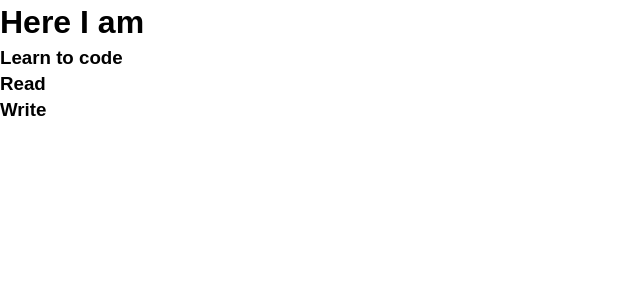
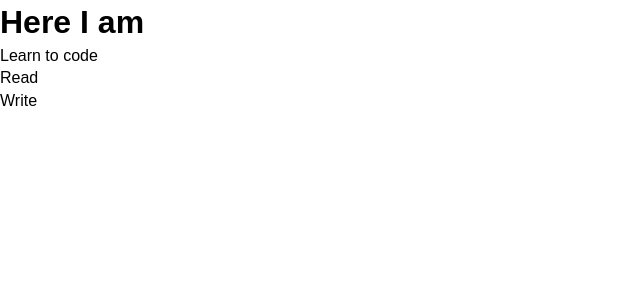
Before and after one commit to vlttx/todo, a React (Create React App) app: page / in a window 1280 px wide. Shown: the top 300 px of the page, without its empty margins (0-640 px from the left). Built offline with nearby package versions, Linux system fonts and the light colour scheme; the HTML template or start-up script is replaced by a standard one.

Commit message:
add todoItem and proptypes

```diff
--- /dev/null
+++ b/src/components/TodoItem.js
@@ -0,0 +1,18 @@
+import React, { Component } from 'react';
+import PropTypes from 'prop-types';
+
+class TodoItem extends Component {
+render(){
+  return (
+  	<div>
+  	<p>{ this.props.todo.title}</p>
+  	</div>
+  	)
+}
+}
+//PropTypes
+TodoItem.propTypes = {
+	todos: PropTypes.object.isRequired
+}
+
+export default TodoItem;
--- a/src/components/Todos.js
+++ b/src/components/Todos.js
@@ -1,11 +1,16 @@
 import React, { Component } from 'react';
+import TodoItem from './TodoItem';
+import PropTypes from 'prop-types';
 
 class Todos extends Component {
 render(){
   return this.props.todos.map((todo) => (
-  	<h3>{todo.title}</h3>));
+  	<TodoItem key={todo.id} todo={todo}/>));
 }
 }
-
+//PropTypes
+Todos.propTypes = {
+	todo: PropTypes.array.isRequired
+}
 
 export default Todos;
```
